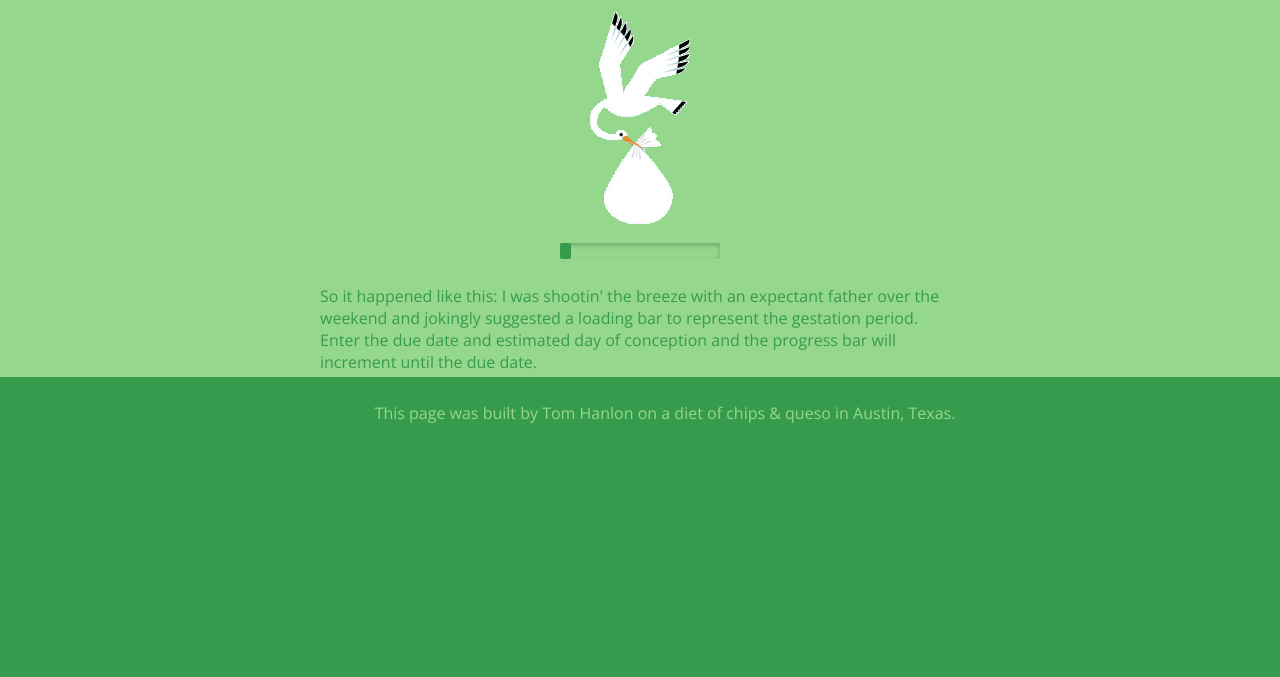
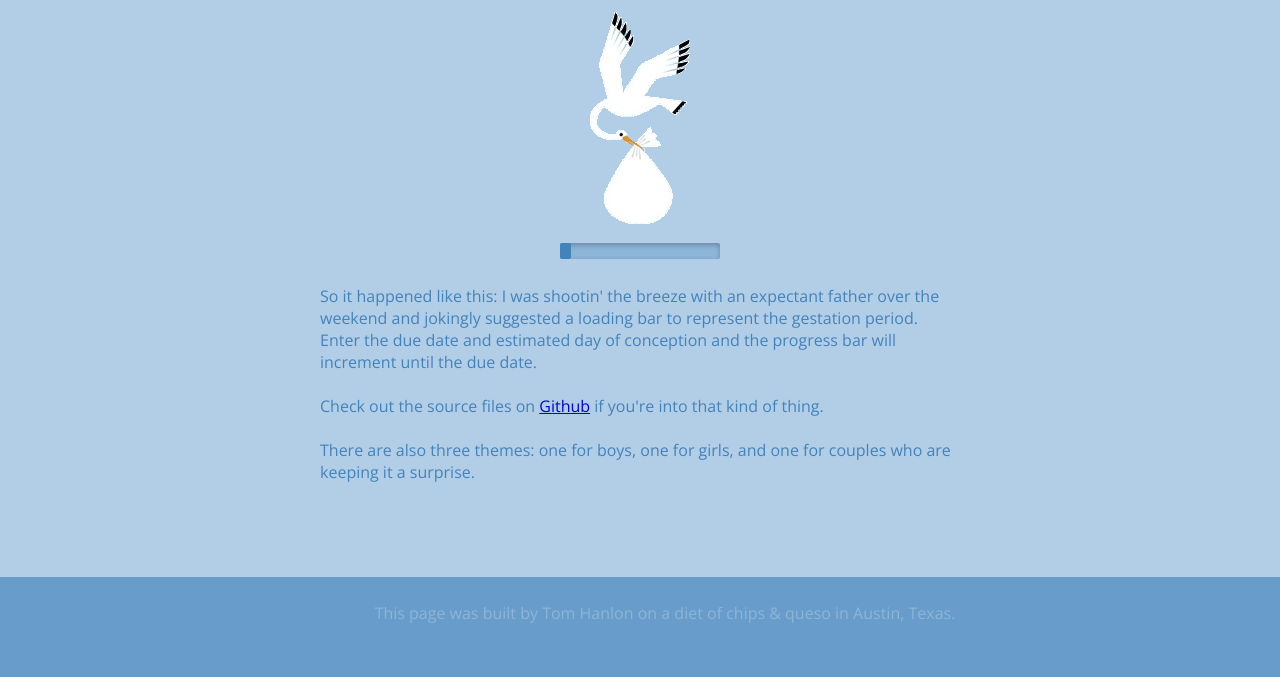
Before and after one commit to gpfeff/babyloader, a plain HTML site: page index.html in a window 1280 px wide. Shown: the part 123-800 px from the top of the page. Drawn offline with nearby package versions, Linux system fonts and the light colour scheme.

Commit message:
Link to correct css file

```diff
--- a/css/surprise.css
+++ b/css/surprise.css
@@ -51,7 +51,7 @@ progress[value]::-webkit-progress-value {
   color: #95d88d;
   font-family: 'Open Sans', sans-serif;
   background-color: #379b4e;
-  height: 250px;
+  height: 50px;
   margin-top: 25px;
   bottom: 0;
   width: 100%;
--- a/index.html
+++ b/index.html
@@ -6,9 +6,9 @@
     <link href='http://fonts.googleapis.com/css?family=Open+Sans:300' rel='stylesheet' type='text/css'>
     <link rel="stylesheet" type="text/css" href="css/reset.css">
     <!-- Link to the correct style sheet for boy, girl or if you're keeping the baby's gender a surprise -->
-    <!-- <link rel="stylesheet" type="text/css" href="css/boy.css"> -->
+    <link rel="stylesheet" type="text/css" href="css/boy.css">
     <!-- <link rel="stylesheet" type="text/css" href="css/girl.css"> -->
-    <link rel="stylesheet" type="text/css" href="css/surprise.css">
+    <!-- <link rel="stylesheet" type="text/css" href="css/surprise.css"> -->
   </head>
   <body>
     <div class="header"></div>
```
